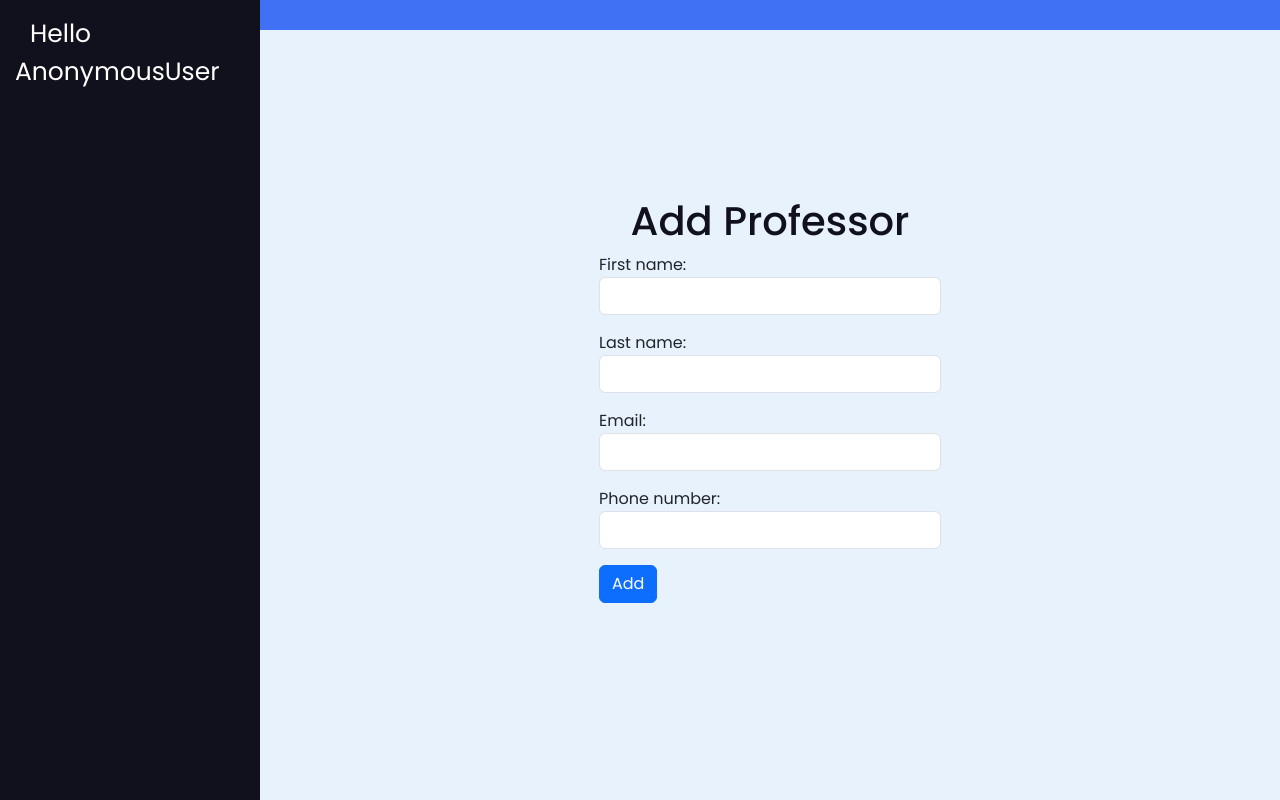
After one commit to imadwr/exam-clendar, a Django app: page /add_professors in a window 1280 px wide. The commit adds this page. Run offline with Django 4.2, Linux system fonts and the light colour scheme; some libraries are stand-ins or nearby versions.

Commit message:
add professor

```diff
--- a/exam_app/forms.py
+++ b/exam_app/forms.py
@@ -42,6 +42,16 @@ class AddStudentForm(forms.ModelForm):
         widgets = {
             'date_of_birth': DateInput,
         }
+
+    def __init__(self, *args, **kwargs):
+        super().__init__(*args, **kwargs)
+        for visible in self.visible_fields():
+            visible.field.widget.attrs['class'] = 'form-control mn-2'
+
+class ProfessorForm(forms.ModelForm):
+    class Meta:
+        model = Professor
+        fields=('first_name','last_name', 'email','phone_number')
 
     def __init__(self, *args, **kwargs):
         super().__init__(*args, **kwargs)
--- a/exam_app/models.py
+++ b/exam_app/models.py
@@ -39,6 +39,15 @@ class StudentAccount(models.Model):
     student = models.OneToOneField(Student, on_delete=models.CASCADE)
 
 
+class Professor(models.Model):
+    first_name = models.CharField(max_length=100)
+    last_name = models.CharField(max_length=100)
+    email = models.EmailField()
+    phone_number = models.CharField(max_length=20)
+
+    def __str__(self):
+        return f"{self.first_name} {self.last_name} {self.classe}"
+
 
 class Departement(models.Model):
     name = models.CharField(max_length=30)
--- /dev/null
+++ b/exam_app/templates/add_professor.html
@@ -0,0 +1,11 @@
+{% extends "base.html" %}
+
+{% block content %}
+
+<form method="POST">
+    <h1>Add Professor</h1>
+    {% csrf_token %}
+    {{ form.as_p }}
+    <button type="submit" class="btn btn-primary">Add</button>
+</form>
+{% endblock content %}
--- a/exam_app/templates/base.html
+++ b/exam_app/templates/base.html
@@ -40,6 +40,24 @@
               </li>
               <li class="item">
                 <a href="#">First sublink</a>
+              </li>
+            </ul>
+          </li>
+          <li class="item">
+            <div class="submenu-item">
+              <span>Manage Professors</span>
+              <i class="fa-solid fa-chevron-right"></i>
+            </div>
+            <ul class="menu-items submenu">
+              <div class="menu-title">
+                <i class="fa-solid fa-chevron-left"></i>
+                Manage
+              </div>
+              <li class="item">
+                <a href="{% url 'list_professors' %}">List Professors</a>
+              </li>
+              <li class="item">
+                <a href="{% url 'add_professors' %}">Add Professors</a>
               </li>
             </ul>
           </li>
--- a/exam_app/urls.py
+++ b/exam_app/urls.py
@@ -29,4 +29,8 @@ urlpatterns = [
     path('semester_add/', semesterAddView, name='semester_add'),
     path('semester_update/<int:id>', semesterUpdateView, name='semester_update'),
     path('semester_delete/<int:id>', semesterDeleteView, name='semester_delete'),
+    path('list_professors/', professorListView, name="list_professors"),
+    path('add_professors', addProfessorView, name="add_professors"),
+    path('delete_professors/<int:id>', deleteProfessorView, name="delete_professors"),
+    path('update_professors/<int:id>', updateProfessorView, name="update_professors"),
 ]
--- a/exam_app/views.py
+++ b/exam_app/views.py
@@ -257,3 +257,39 @@ def semesterDeleteView(request, id):
     semester = get_object_or_404(Semestre, pk=id)
     semester.delete()
     return redirect("semester_list")
+
+
+def addProfessorView(request):
+    if request.method == "POST":
+        addProfessorForm = ProfessorForm(request.POST)
+        if addProfessorForm.is_valid():
+            addProfessorForm.save()
+
+            return redirect("index")
+    else:
+        addProfessorForm = ProfessorForm()
+
+    return render(request, 'add_professor.html', {'form': addProfessorForm})
+
+
+def professorListView(request):
+    professors = Professor.objects.all()
+    return render(request, 'list_professor.html', {'professors': professors})
+
+
+def updateProfessorView(request, id):
+    professor = get_object_or_404(Professor, id=id)
+    if request.method == "POST":
+        form = ProfessorForm(request.POST, instance=professor)
+        if form.is_valid():
+            form.save()
+            return redirect("list_professors")
+    else:
+        form = ProfessorForm(instance=professor)
+    return render(request, "update_professor.html", {"form": form})
+
+
+def deleteProfessorView(request, id):
+    professor = get_object_or_404(Professor, pk=id)
+    professor.delete()
+    return redirect("list_professors")
```
Also changed, not shown: exam_app/templates/list_professor.html (added, +32 -0 lines), exam_app/templates/update_professor.html (added, +15 -0 lines), db.sqlite3, exam_app/migrations/0007_professor.py (added).
